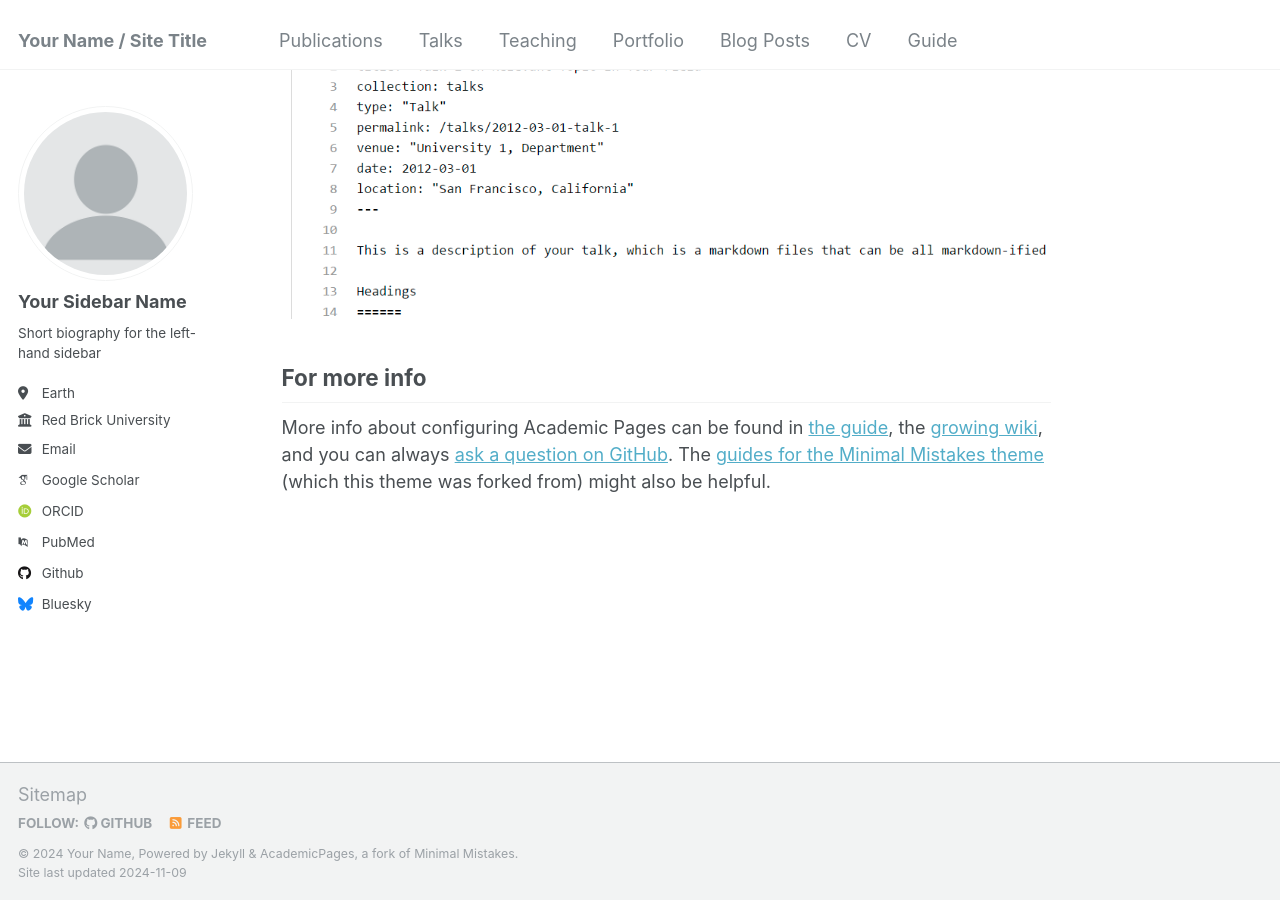
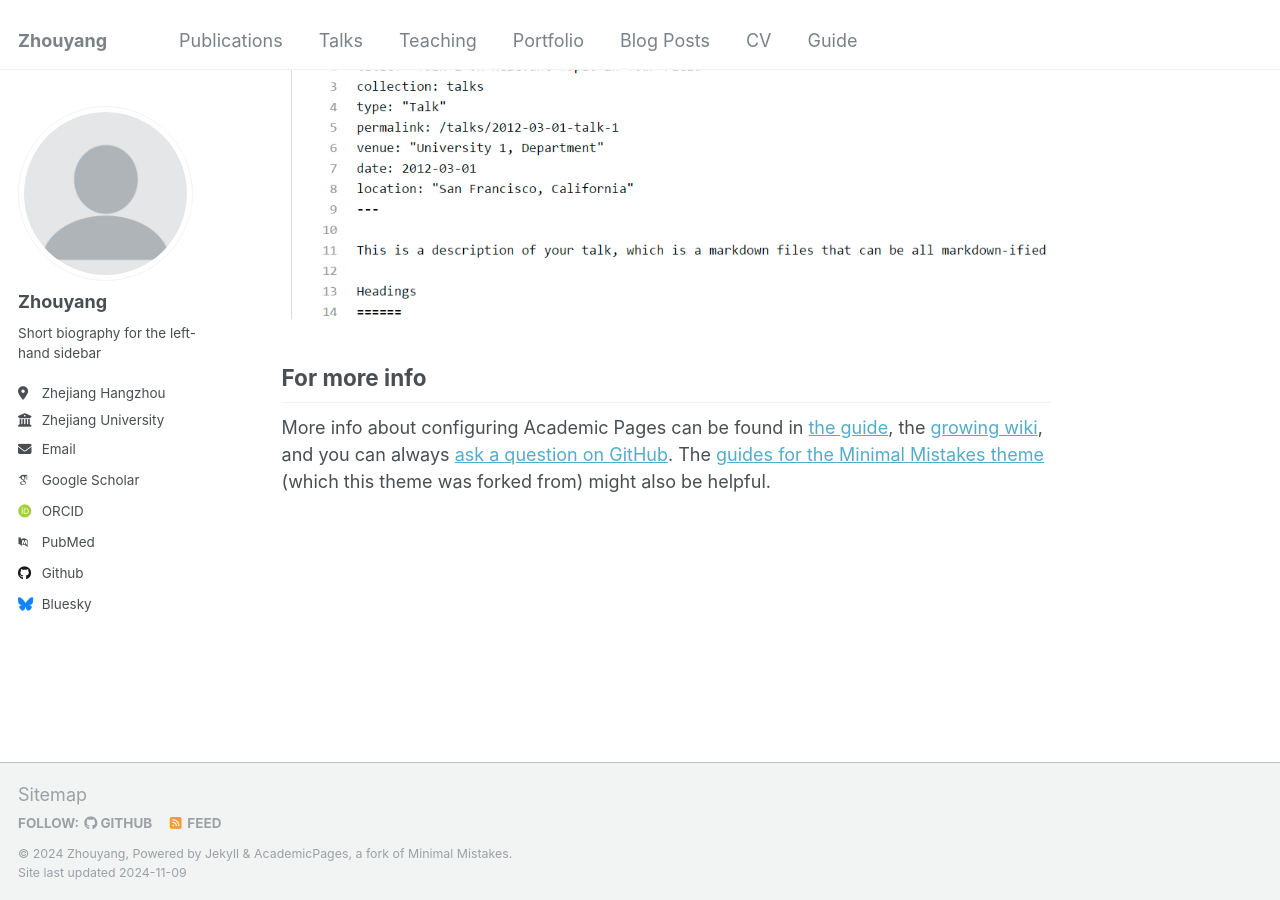
Before and after one commit to SiwenZss/SiwenZss.github.io, a Jekyll site: the page built from _pages/about.md, in a window 1280 px wide and 900 px high, scrolled down 2643 px. Built offline with Jekyll 4.4.1, drawn with Linux system fonts in a browser that asks for light colours; some web fonts are replaced.

Commit message:
Update _config.yml

```diff
--- a/_config.yml
+++ b/_config.yml
@@ -8,9 +8,9 @@
 
 # Basic Site Settings
 locale                   : "en-US"
-title                    : "Your Name / Site Title"
+title                    : "Zhouyang "
 title_separator          : "-"
-name                     : &name "Your Name"
+name                     : &name "Zhouyang"
 description              : &description "personal description"
 url                      : https://academicpages.github.io # the base hostname & protocol for your site e.g. "https://mmistakes.github.io"
 baseurl                  : "" # the subpath of your site, e.g. "/blog"
@@ -22,13 +22,13 @@ repository               : "academicpages/academicpages.github.io"
 author:
   # Biographic information
   avatar           : "profile.png"
-  name             : "Your Sidebar Name"
+  name             : "Zhouyang"
   pronouns         : # example: "she/her"
   bio              : "Short biography for the left-hand sidebar"
-  location         : "Earth"
-  employer         : "Red Brick University"
+  location         : "Zhejiang Hangzhou"
+  employer         : "Zhejiang University"
   uri              : # URL
-  email            : "none@example.org"
+  email            : "1610394643@qq.com"
 
   # Academic websites
   arxiv            : # URL - Update with the correct link to your profile
```
